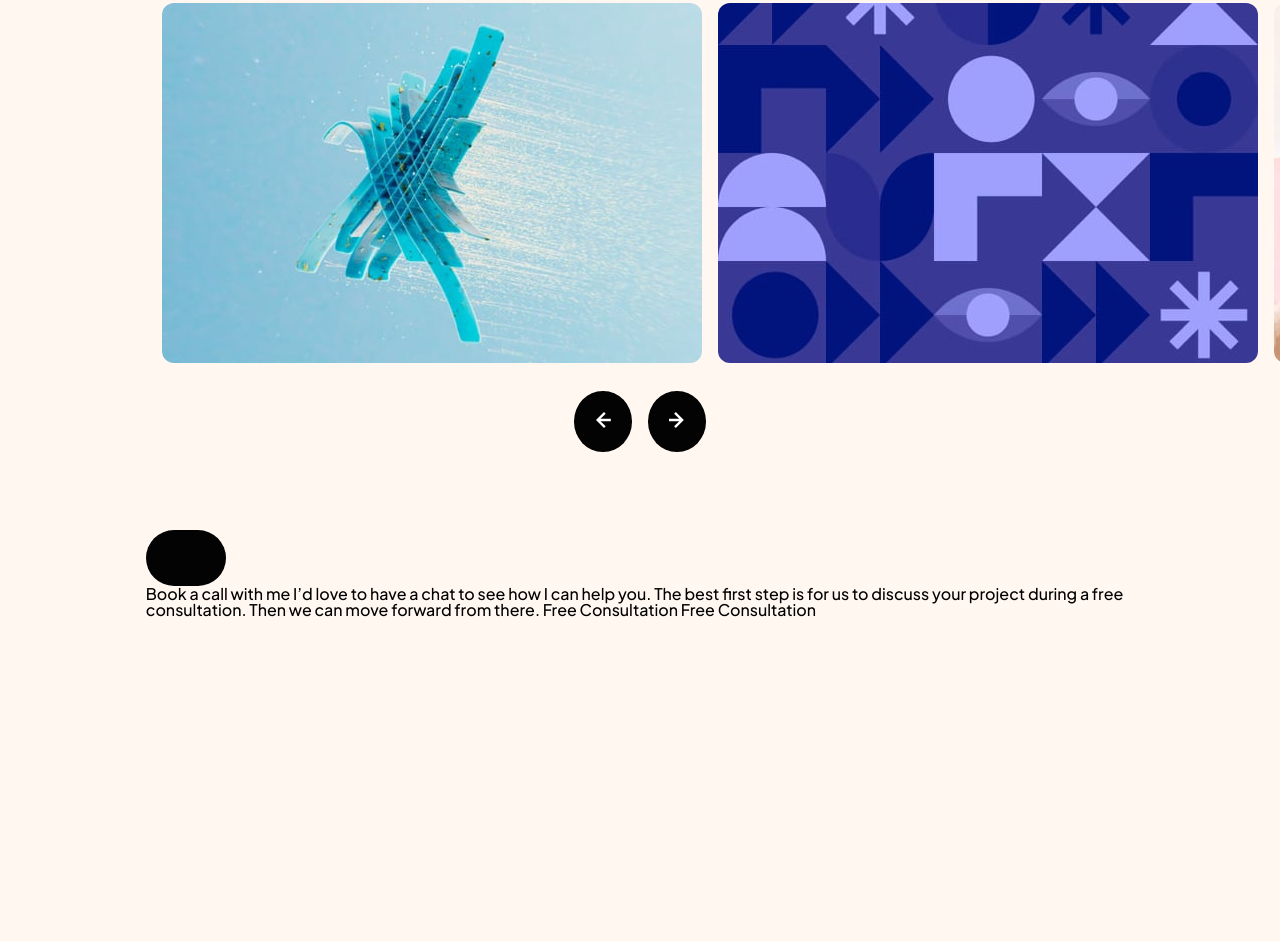
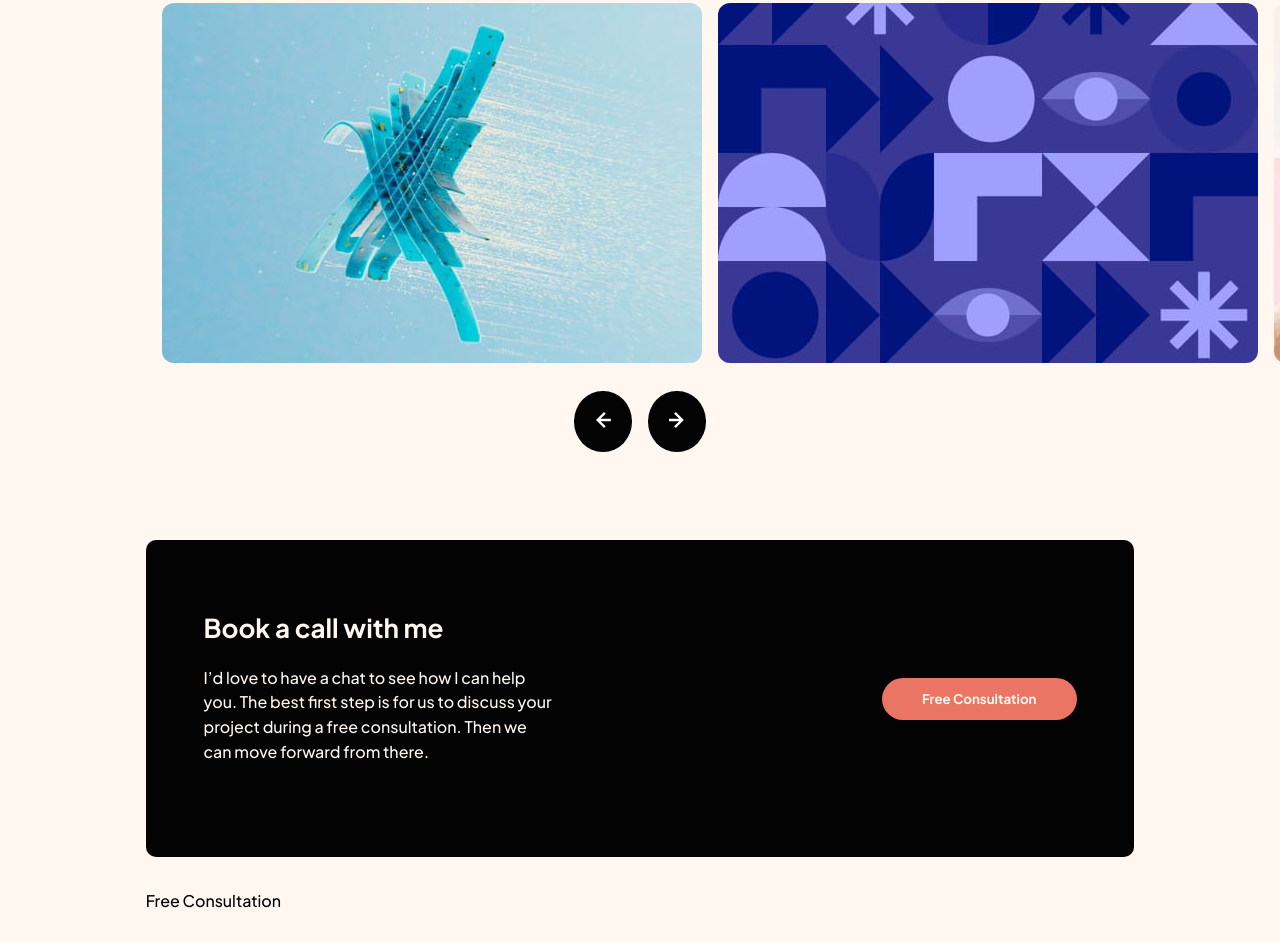
Before and after one commit to dralveol/single-page-design, a plain HTML site: page index.html in a window 1280 px wide. Shown: the part 1396-2337 px from the top of the page. Before the commit the page ends 2046 px from the top, so only its background shows below. Drawn offline with Linux system fonts and the light colour scheme.

Commit message:
footer section done

```diff
--- a/index.html
+++ b/index.html
@@ -80,19 +80,21 @@
     </section>
   </main>
 
-  <footer>
-    <section class="contact-section">
-      <h2 class="contact-section__title"></h2>
-      <p class="contact-section__description"></p>
-      <button class="contact-section__action-button btn-1"></button>
+  <footer class="footer">
+    <section class="footer__contact-section contact-section">
+      <div class="contact-section__wrapper">
+          <h2 class="contact-section__title">Book a call with me</h2>
+          <p class="contact-section__description">I’d love to have a chat to see how I can help you. The best first step is for us to discuss your project during a
+          free consultation. Then we can move forward from there.</p>
+      </div>
+      <button class="contact-section__action-button btn-2">Free Consultation</button>
     </section>
   </footer>
-  Book a call with me
 
-  I’d love to have a chat to see how I can help you. The best first step is for us to discuss your project during a
-  free consultation. Then we can move forward from there.
 
-  Free Consultation
+
+
+
 
   Free Consultation
   <script src="./scripts/carousel.js"></script>
--- a/styles/index.scss
+++ b/styles/index.scss
@@ -185,7 +185,6 @@ body {
 	width: 100%;
 	display: flex;
 	flex-wrap: nowrap;
-	// touch-action: none;
 	img {
 		width: var(--image-width);
 		transform: translateX(0);
@@ -205,8 +204,35 @@ body {
 	display: flex;
 	justify-content: center;
 	align-items: center;
-	// touch-action: none;
 }
+
+/*Footer Section*/
+.footer__contact-section {
+	padding: 2.7rem 1.33rem;
+	margin-top: 5.55rem;
+	margin-bottom: 2.22rem;
+}
+.contact-section {
+	text-align: center;
+	background-color: $Black;
+	border-radius: 10px;
+}
+.contact-section__wrapper {
+	color: $Light-Cream;
+}
+.contact-section__title {
+	font-size: 26px;
+	font-weight: 700;
+	line-height: 33px;
+	letter-spacing: 0;
+}
+
+.contact-section__description {
+	margin: 1.33rem 0;
+	@include Body;
+}
+
+
 
 @media only screen and (min-width: 700px) {
 	:root {
@@ -331,4 +357,16 @@ body {
 			margin-left: 0;
 		}
 	}
+	.footer__contact-section {
+		padding: 4.44rem 3.61rem;
+	}
+	.contact-section {
+		display: flex;
+		justify-content: space-between;
+		align-items: center;
+		text-align: left;
+	}
+	.contact-section__wrapper {
+		width: 40%;
+	}
 }
```
Also changed, not shown: styles/index.css, 1 other file.
